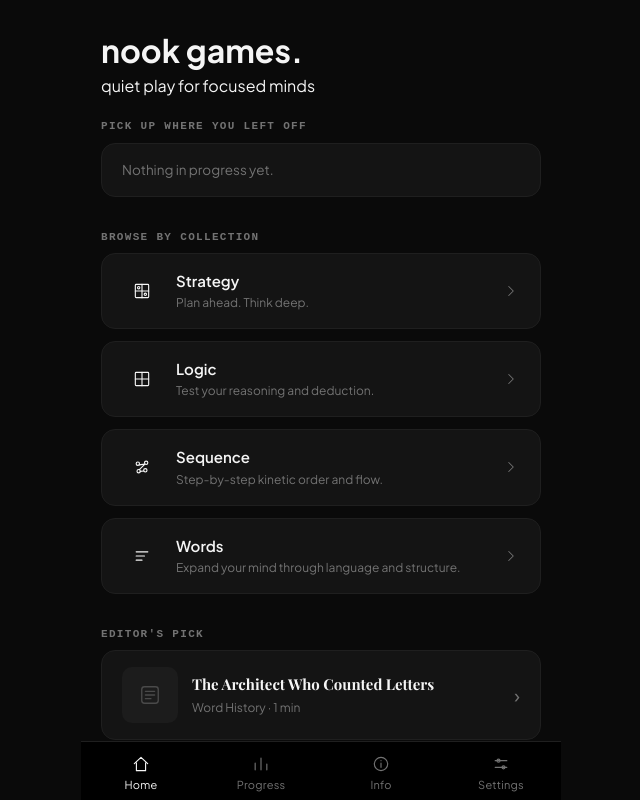
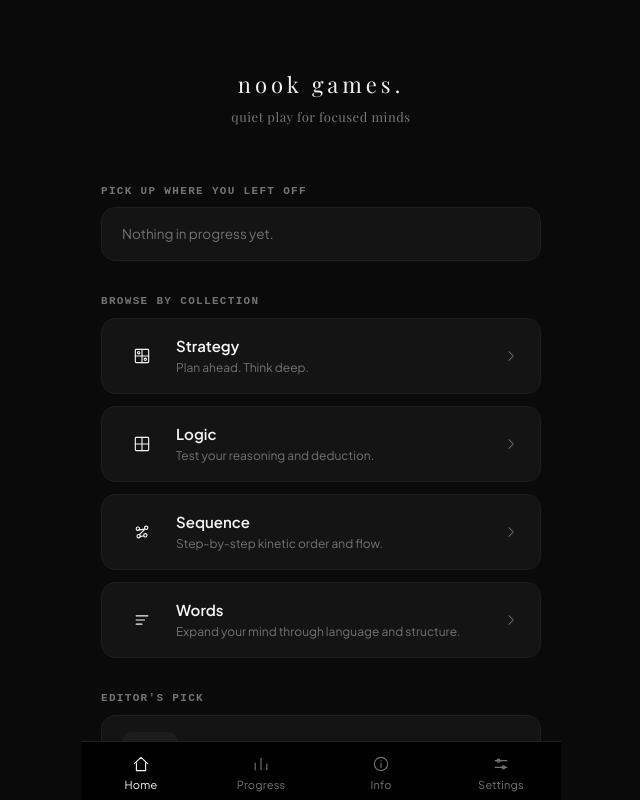
Before and after one commit to brandsbynook/nook-games, a React (Vite) app in the folder nookgames/: page / in a window 1280 px wide. Shown: the whole page, without its empty margins (319-959 px from the left). Built offline with nearby package versions, Linux system fonts and the light colour scheme.

Commit message:
fix(header): sync home branding and decouple sudoku preset pills

```diff
--- a/nookgames/src/components/Header.jsx
+++ b/nookgames/src/components/Header.jsx
@@ -1,8 +1,8 @@
 export function Header() {
   return (
-    <header className="home-header" role="banner">
-      <h1 className="home-header-title">nook games.</h1>
-      <p className="home-header-tagline">quiet play for focused minds</p>
+    <header className="home-brand-header">
+      <h1 className="home-brand-title">nook games.</h1>
+      <p className="home-brand-tagline">quiet play for focused minds</p>
     </header>
   )
 }
--- a/nookgames/src/screens/SudokuScreen.jsx
+++ b/nookgames/src/screens/SudokuScreen.jsx
@@ -188,17 +188,6 @@ export function SudokuScreen() {
 
         <div className="sdk-header-center">
           <span className="sdk-header-title">Sudoku</span>
-          <div className="sdk-presets-bar">
-            {SUDOKU_PRESETS.map((p, idx) => (
-              <button
-                key={p.id}
-                className={`sdk-preset-btn${idx === presetIndex ? ' sdk-preset-btn--active' : ''}`}
-                onClick={() => handlePresetChange(idx)}
-              >
-                {p.difficulty}
-              </button>
-            ))}
-          </div>
         </div>
 
         <div className="sdk-header-actions">
@@ -212,6 +201,18 @@ export function SudokuScreen() {
             <Icon name="restart" size={18} />
           </button>
         </div>
+      </div>
+
+      <div className="sdk-difficulty-bar">
+        {SUDOKU_PRESETS.map((p, idx) => (
+          <button
+            key={p.id}
+            className={`sdk-preset-btn${idx === presetIndex ? ' sdk-preset-btn--active' : ''}`}
+            onClick={() => handlePresetChange(idx)}
+          >
+            {p.difficulty}
+          </button>
+        ))}
       </div>
 
       {/* ── Main Game Content ───────────────────────────────── */}
```
